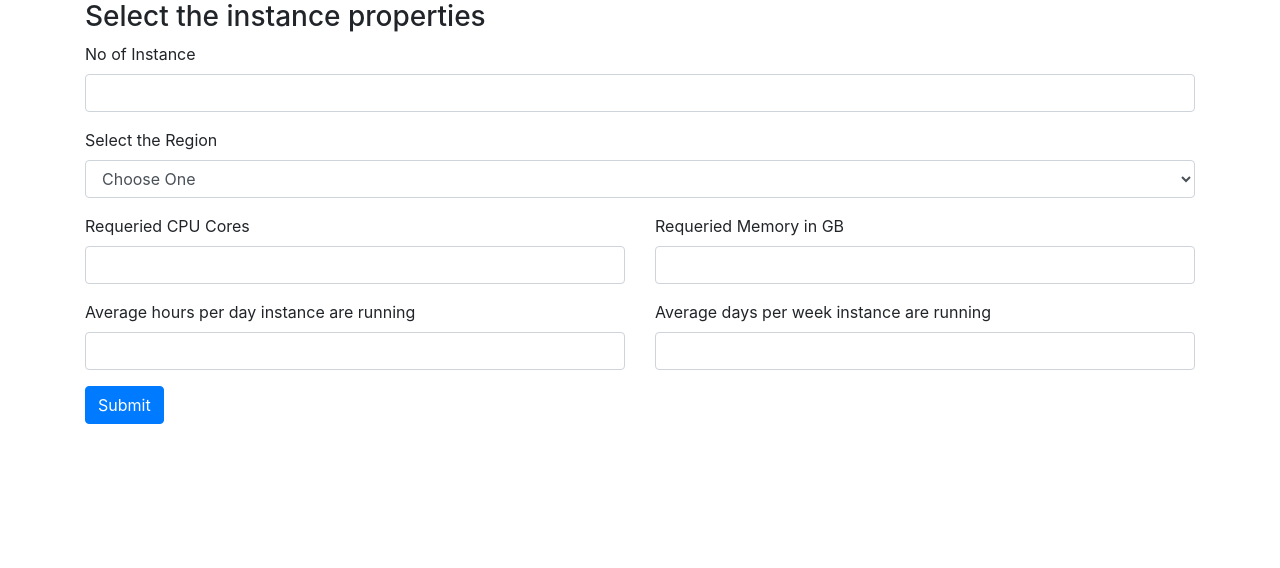
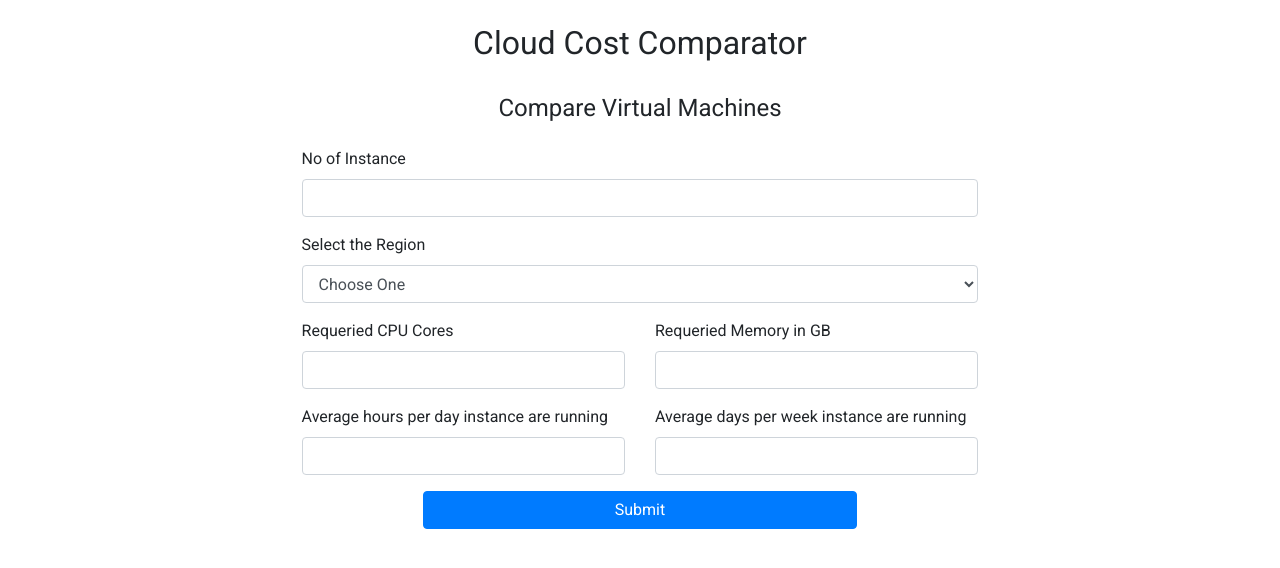
Before and after one commit to AnuragBhargav/Cloud_Cost_Comparator, a Flask app: page / in a window 1280 px wide. Shown: the top 568 px of the page. Run offline with Flask 2, Linux system fonts and the light colour scheme; some libraries are stand-ins or nearby versions.

Commit message:
Frontend is completed

```diff
--- a/src/app/database/instances/aws.py
+++ b/src/app/database/instances/aws.py
@@ -19,7 +19,7 @@ def get_instance_details(instance_details, region):
         )
         mycursor = mydb.cursor()
 
-        mycursor.execute("SELECT * FROM dev_instances WHERE memory_in>={0} && vcpu >= {1} && region REGEXP '^{2}' && cost_per_hr!=0 ORDER BY memory_in ASC LIMIT 1".format(instance_details["memory"], instance_details["vcpus"], region))
+        mycursor.execute("SELECT * FROM instances WHERE memory_in>={0} && vcpu >= {1} && region REGEXP '^{2}' && cost_per_hr!=0 ORDER BY memory_in ASC LIMIT 1".format(instance_details["memory"], instance_details["vcpus"], region))
 
         row = mycursor.fetchone()
 
--- a/src/app/database/instances/gcp.py
+++ b/src/app/database/instances/gcp.py
@@ -19,7 +19,7 @@ def get_instance_details(instance_details, region):
         )
         mycursor = mydb.cursor()
 
-        mycursor.execute("SELECT * FROM dev_instances WHERE memory_in>={0} && vcpu >= {1} && region REGEXP '^{2}' && cost_per_hr!=0 ORDER BY memory_in ASC LIMIT 1".format(instance_details["memory"], instance_details["vcpus"], region))
+        mycursor.execute("SELECT * FROM instances WHERE memory_in>={0} && vcpu >= {1} && region REGEXP '^{2}' && cost_per_hr!=0 ORDER BY memory_in ASC LIMIT 1".format(instance_details["memory"], instance_details["vcpus"], region))
 
         row = mycursor.fetchone()
 
--- a/src/app/main.py
+++ b/src/app/main.py
@@ -6,27 +6,30 @@ from src.app.database.instances import aws, gcp
 app = Flask(__name__)
 
 
+
 @app.route("/")
 def homepage():
     return render_template("instances.html")
 
 
-@app.route("/instanceCalculator", methods=["POST"])
+@app.route("/instanceResult", methods=["POST"])
 def instance_calculator():
     instance_details = request.form
+
+    cloud_names = ["GCP", "AWS"]
 
     html_data = [
         {
             "cloudName": "GCP",
-            "price": "",
             "details": {}
         },
         {
             "cloudName": "AWS",
-            "price": "",
             "details": {}
         }
     ]
+
+    cloud_prices = [0, 0]
 
     cloud_regions = {
         "GCP": {
@@ -36,8 +39,10 @@ def instance_calculator():
         },
         "AWS": {
             "US Central": ["US Central"],
-            "US East": ["US East", "US East (Ohio)", "US East (Northern Virginia)", "GovCloud (US-East)"],
-            "US West": ["US West", "US West (Oregon)", "US West (Northern California)", "GovCloud (US-West)"],
+
+            # US E and US W are used to search the data in db
+            "US East": ["US E", "US East (Ohio)", "US East (Northern Virginia)", "GovCloud (US-East)"],
+            "US West": ["US W", "US West (Oregon)", "US West (Northern California)", "GovCloud (US-West)"],
         },
         "AZURE": {}
     }
@@ -48,27 +53,31 @@ def instance_calculator():
     aws_instances_details = aws.get_instance_details(instance_details, aws_region)
     gcp_instances_details = gcp.get_instance_details(instance_details, gcp_region)
 
-    # print(aws_instances_details)
-    # print(gcp_instances_details)
+    print(aws_instances_details)
+    print(gcp_instances_details)
 
-    html_data[0]["price"] = float(instance_details["no-of-instances"]) * float(instance_details["avg-days-per-week"]) * (float(instance_details["avg-hours-per-day"]) * float(gcp_instances_details[-1]))
-    html_data[1]["price"] = float(instance_details["no-of-instances"]) * float(instance_details["avg-days-per-week"]) * (float(instance_details["avg-hours-per-day"]) * float(aws_instances_details[-1]))
+    per_day_usage = ((float(instance_details["avg-days-per-week"]) * float(instance_details["avg-hours-per-day"])) * 4) / 28
+
+    cloud_prices[0] = round(float(instance_details["no-of-instances"]) * per_day_usage * 30.41 * float(gcp_instances_details[-1]), 3)
+    cloud_prices[1] = round(float(instance_details["no-of-instances"]) * per_day_usage * 30.41 * float(aws_instances_details[-1]), 3)
 
     html_data[0]["details"] = {
         "machine_type": gcp_instances_details[1],
         "memory": gcp_instances_details[4],
         "vcpus": gcp_instances_details[3],
-        "region": gcp_instances_details[2]
+        "region": gcp_instances_details[2],
+        "cost_per_hr": gcp_instances_details[-1]
     }
 
     html_data[1]["details"] = {
         "memory": aws_instances_details[2],
         "vcpus": aws_instances_details[3],
         "machine_type": aws_instances_details[4],
-        "region": aws_instances_details[5]
+        "region": aws_instances_details[5],
+        "cost_per_hr": aws_instances_details[-1]
     }
 
-    return render_template("instance-calculator.html", html_data=html_data)
+    return render_template("instance-calculator.html", html_data=html_data, price=cloud_prices, cloud_names=cloud_names)
 
 
 if __name__ == "__main__":
--- a/src/app/templates/instances.html
+++ b/src/app/templates/instances.html
@@ -6,24 +6,39 @@
 
     <!--    bootstrap-->
     <link rel="stylesheet" href="https://stackpath.bootstrapcdn.com/bootstrap/4.5.0/css/bootstrap.min.css" integrity="sha384-9aIt2nRpC12Uk9gS9baDl411NQApFmC26EwAOH8WgZl5MYYxFfc+NcPb1dKGj7Sk" crossorigin="anonymous">
+
+    <!--    font-->
+    <link href="https://fonts.googleapis.com/css2?family=Roboto&display=swap" rel="stylesheet">
+
+    <style>
+        .form-control:focus {
+            border: 2px solid blue;
+        }
+    </style>
 </head>
-<body>
+<body style="font-family: 'Roboto', sans-serif;">
     <div class="container">
         <div class="row">
-            <h3 class="col-sm-12">Select the instance properties</h3>
+            <div class="col-sm-12" style="padding:24px; text-align: center">
+                <div class="h2" >Cloud Cost Comparator</div>
+            </div>
         </div>
 
         <div class="row">
-            <div class="col-sm-12">
+            <div class="col-sm-12" style="text-align: center; margin-bottom: 16px">
+                <div class="h4">Compare Virtual Machines</div>
+            </div>
 
-                <form action="/instanceCalculator" method="POST">
+            <div class="col-sm-12" style="max-width:62%; margin: auto">
+
+                <form action="/instanceResult" method="POST">
                     <div class="form-group">
                         <label>No of Instance</label>
-                        <input type="number" class="form-control" name="no-of-instances">
+                        <input type="number" min="0" class="form-control shadow-none" name="no-of-instances">
                     </div>
                     <div class="form-group">
                         <label>Select the Region</label>
-                        <select class="form-control" id="region" name="region">
+                        <select class="form-control shadow-none" id="region" name="region">
                             <option selected>Choose One</option>
                             <option>US Central</option>
 <!--                            <option>US North</option>-->
@@ -37,13 +52,13 @@
                         <div class="col-sm-6">
                             <div class="form-group">
                                 <label>Requeried CPU Cores</label>
-                                <input type="number" class="form-control" id="vcpus" name="vcpus">
+                                <input type="number" class="form-control shadow-none" id="vcpus" name="vcpus">
                             </div>
                         </div>
                         <div class="col-sm-6">
                             <div class="form-group">
                                 <label>Requeried Memory in GB</label>
-                                <input type="number" class="form-control" id="memory" name="memory">
+                                <input type="number" class="form-control shadow-none" id="memory" name="memory">
                             </div>
                         </div>
                     </div>
@@ -52,18 +67,19 @@
                         <div class="col-sm-6">
                             <div class="form-group">
                                 <label>Average hours per day instance are running</label>
-                                <input type="number" min="1" max="24" class="form-control" id="avg-hours-per-day" name="avg-hours-per-day">
+                                <input type="number" min="1" max="24" class="form-control shadow-none" id="avg-hours-per-day" name="avg-hours-per-day">
                             </div>
                         </div>
                         <div class="col-sm-6">
                             <div class="form-group">
                                 <label>Average days per week instance are running</label>
-                                <input type="number" min="1" max="7" class="form-control" id="avg-days-per-week" name="avg-days-per-week">
+                                <input type="number" min="1" max="7" class="form-control shadow-none" id="avg-days-per-week" name="avg-days-per-week">
                             </div>
                         </div>
                     </div>
-
-                    <button type="submit" class="btn btn-primary">Submit</button>
+                    <div style="text-align: center">
+                        <button type="submit" class="btn btn-primary" style="width: 64%">Submit</button>
+                    </div>
                 </form>
 
             </div>
--- a/src/script/aws_main.py
+++ b/src/script/aws_main.py
@@ -72,7 +72,6 @@ for r in range(500):
             terms_list.append(i)
         # print(terms_list)
 
-
         for t in terms_list:
 
             # print(lo["terms"]["OnDemand"])
@@ -85,7 +84,6 @@ for r in range(500):
             # print(keys_list_c)
 
             keys_list_index_c = keys_list_c[0]
-
 
             key_d = lo["terms"][t][keys_list_index_c]["priceDimensions"].keys()
 
@@ -104,7 +102,7 @@ for r in range(500):
             print(t,memory_c,v_cpu,instance_type,location,price_usd)
 
 
-            sql = "INSERT into dev_instances (date,type_m,memory_in,vcpu,machine_type,region,cost_per_hr) VALUES (%s,%s,%s,%s,%s,%s,%s)"
+            sql = "INSERT into instances (date,type_m,memory_in,vcpu,machine_type,region,cost_per_hr) VALUES (%s,%s,%s,%s,%s,%s,%s)"
             val = (dt_tym, t, memory_c, v_cpu,instance_type,location,price_usd)
             mycursor.execute(sql, val)
             mydb.commit()
--- a/src/script/gcp_main.py
+++ b/src/script/gcp_main.py
@@ -59,7 +59,9 @@ for i in machine_types:
             print(ruc['gcp_price_list']['{}'.format(i)]["{}".format(j)])
             print(ruc['gcp_price_list']['{}'.format(i)]["cores"])
             print(ruc['gcp_price_list']['{}'.format(i)]["memory"])
-            sql = "INSERT into dev_instances (date,machine_type,region,cores,memory_c,cost_per_hr) VALUES (%s,%s,%s,%s,%s,%s)"
+
+
+            sql = "INSERT into instances (date,machine_type,region,vcpu,memory_in,cost_per_hr) VALUES (%s,%s,%s,%s,%s,%s)"
             val = (dt_tym,i,j,cores_p,memory_p,cost_p)
             mycursor.execute(sql, val)
             mydb.commit()
```
Also changed, not shown: src/app/templates/home.html (added, +10 -0 lines), src/app/templates/instance-calculator.html (+66 -15 lines), src/script/README.md.
